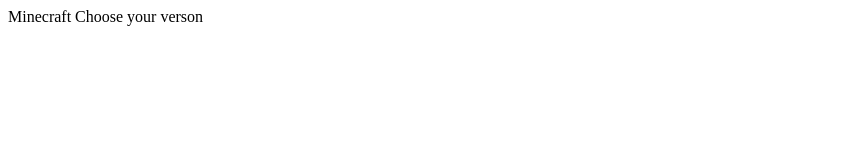
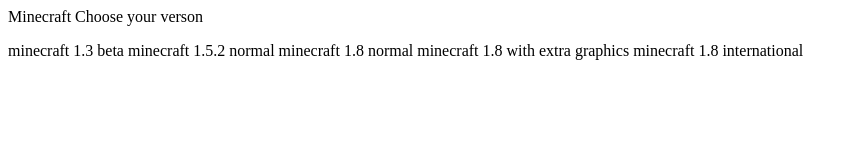
Before and after one commit to pbk123461/random-thing, a plain HTML site: page index.html in a window 1280 px wide. Shown: the whole page, without its empty margins (0-857 px from the left). Drawn offline with Linux system fonts and the light colour scheme.

Commit message:
Update index.html

```diff
--- a/index.html
+++ b/index.html
@@ -1,2 +1,6 @@
 <p>Minecraft Choose your verson</p>
-<a href""></a>
+<a href"1.3.html">minecraft 1.3 beta</a>
+<a href"1.5.2.html">minecraft 1.5.2 normal</a>
+<a href"1.8.html">minecraft 1.8 normal</a>
+<a href"1.8_shaders.html">minecraft 1.8 with extra graphics</a>
+<a href"1.8_international.html">minecraft 1.8 international</a>
```
